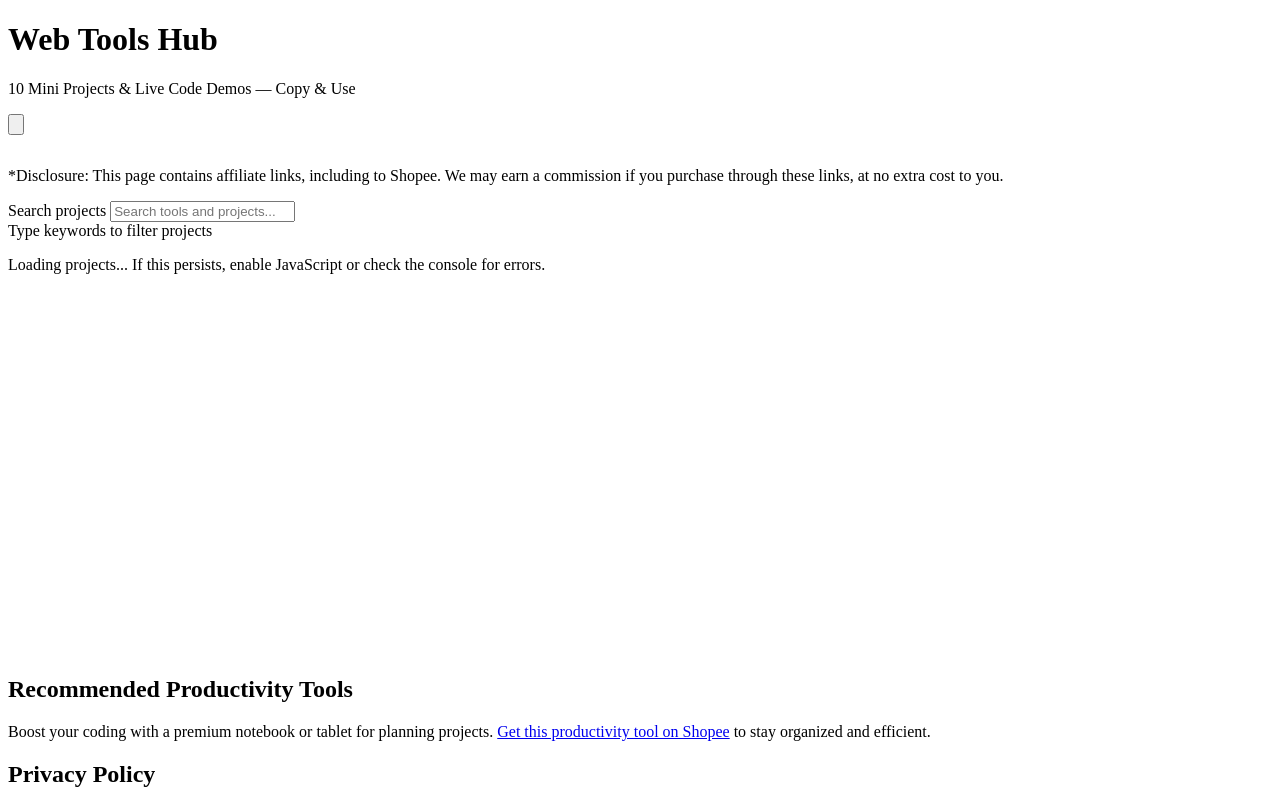
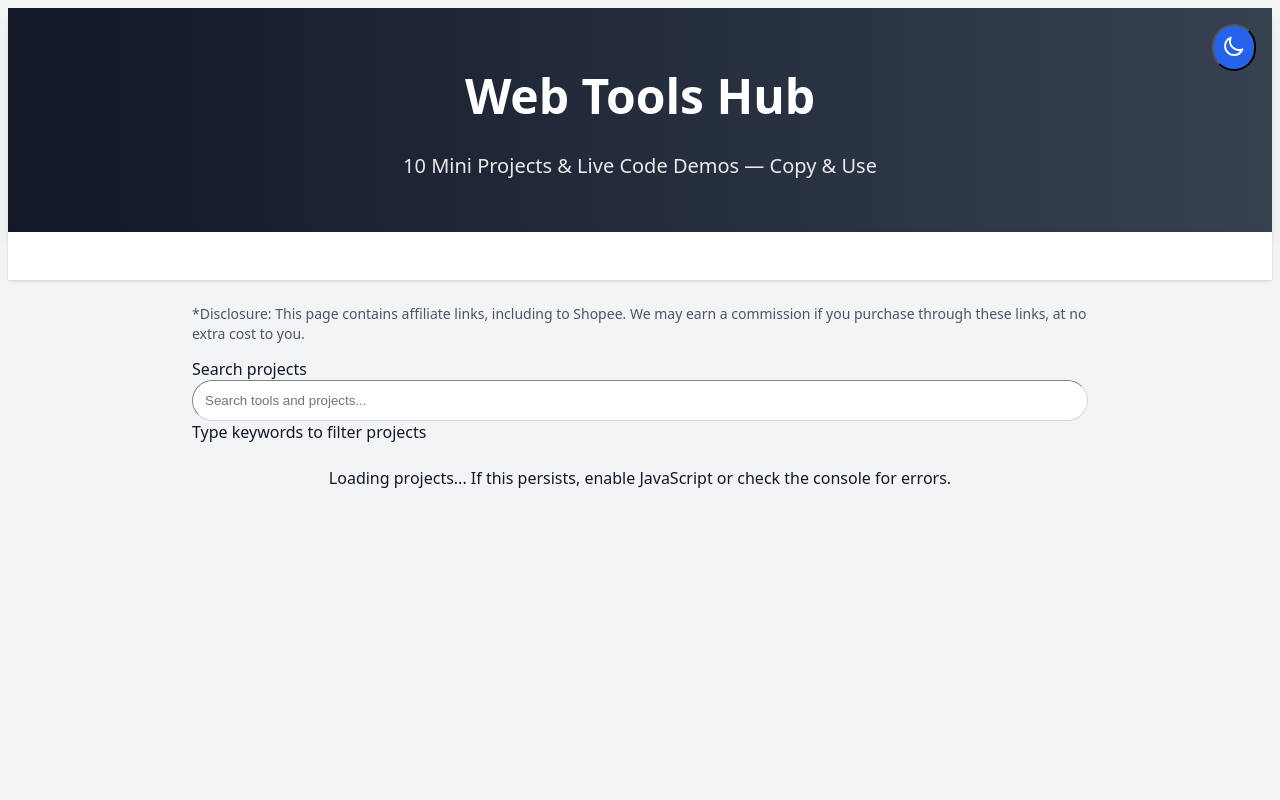
Before and after one commit to ramlalitsharma/StaticLibrary, a plain HTML site: page index.html in a window 1280 px wide. Shown: the top 800 px of the page. Drawn offline with Linux system fonts and the light colour scheme.

Commit message:
Update styles.css

```diff
--- a/styles.css
+++ b/styles.css
@@ -1,4 +1,90 @@
-/* Custom Tailwind Overrides */
+/* Tailwind CSS Subset (Precompiled) */
+.bg-gray-100 { background-color: #f3f4f6; }
+.bg-gray-900 { background-color: #111827; }
+.text-gray-900 { color: #111827; }
+.text-gray-100 { color: #f3f4f6; }
+.font-sans { font-family: ui-sans-serif, system-ui, sans-serif; }
+.transition-colors { transition-property: color, background-color, border-color, fill, stroke; }
+.duration-300 { transition-duration: 300ms; }
+.bg-gradient-to-r { background-image: linear-gradient(to right, var(--tw-gradient-stops)); }
+.from-gray-900 { --tw-gradient-from: #111827; --tw-gradient-stops: var(--tw-gradient-from), var(--tw-gradient-to, rgba(17, 24, 39, 0)); }
+.to-gray-700 { --tw-gradient-to: #374151; }
+.text-white { color: #ffffff; }
+.text-center { text-align: center; }
+.py-8 { padding-top: 2rem; padding-bottom: 2rem; }
+.shadow-lg { box-shadow: 0 10px 15px -3px rgba(0, 0, 0, 0.1), 0 4px 6px -2px rgba(0, 0, 0, 0.05); }
+.relative { position: relative; }
+.text-4xl { font-size: 2.25rem; line-height: 2.5rem; }
+.md\:text-5xl { @media (min-width: 768px) { font-size: 3rem; line-height: 1; } }
+.font-bold { font-weight: 700; }
+.text-lg { font-size: 1.125rem; line-height: 1.75rem; }
+.md\:text-xl { @media (min-width: 768px) { font-size: 1.25rem; line-height: 1.75rem; } }
+.mt-2 { margin-top: 0.5rem; }
+.opacity-90 { opacity: 0.9; }
+.absolute { position: absolute; }
+.top-4 { top: 1rem; }
+.right-4 { right: 1rem; }
+.bg-blue-600 { background-color: #2563eb; }
+.rounded-full { border-radius: 9999px; }
+.p-2 { padding: 0.5rem; }
+.hover\:bg-blue-700:hover { background-color: #1d4ed8; }
+.transition-transform { transition-property: transform; }
+.w-6 { width: 1.5rem; }
+.h-6 { height: 1.5rem; }
+.fill-none { fill: none; }
+.stroke-current { stroke: currentColor; }
+.bg-white { background-color: #ffffff; }
+.bg-gray-800 { background-color: #1f2937; }
+.shadow { box-shadow: 0 1px 3px 0 rgba(0, 0, 0, 0.1), 0 1px 2px 0 rgba(0, 0, 0, 0.06); }
+.sticky { position: sticky; }
+.top-0 { top: 0; }
+.z-50 { z-index: 50; }
+.py-4 { padding-top: 1rem; padding-bottom: 1rem; }
+.flex { display: flex; }
+.flex-wrap { flex-wrap: wrap; }
+.gap-2 { gap: 0.5rem; }
+.justify-center { justify-content: center; }
+.max-w-6xl { max-width: 72rem; }
+.mx-auto { margin-left: auto; margin-right: auto; }
+.overflow-x-auto { overflow-x: auto; }
+.px-4 { padding-left: 1rem; padding-right: 1rem; }
+.max-w-4xl { max-width: 56rem; }
+.my-6 { margin-top: 1.5rem; margin-bottom: 1.5rem; }
+.text-sm { font-size: 0.875rem; line-height: 1.25rem; }
+.text-gray-600 { color: #4b5563; }
+.text-gray-400 { color: #9ca3af; }
+.w-full { width: 100%; }
+.p-3 { padding: 0.75rem; }
+.rounded { border-radius: 0.25rem; }
+.border { border-width: 1px; }
+.border-gray-300 { border-color: #d1d5db; }
+.border-gray-600 { border-color: #4b5563; }
+.focus\:ring-2:focus { box-shadow: 0 0 0 2px rgba(0, 0, 0, 0.05); }
+.focus\:ring-blue-500:focus { box-shadow: 0 0 0 2px #3b82f6; }
+.focus\:outline-none:focus { outline: none; }
+.mt-1 { margin-top: 0.25rem; }
+.hidden { display: none; }
+.space-y-6 > :not([hidden]) ~ :not([hidden]) { margin-top: 1.5rem; }
+.pb-16 { padding-bottom: 4rem; }
+.p-6 { padding: 1.5rem; }
+.mb-6 { margin-bottom: 1.5rem; }
+.text-2xl { font-size: 1.5rem; line-height: 2rem; }
+.mb-4 { margin-bottom: 1rem; }
+.text-gray-700 { color: #374151; }
+.text-gray-300 { color: #d1d5db; }
+.text-blue-600 { color: #2563eb; }
+.hover\:underline:hover { text-decoration: underline; }
+.bg-gray-200 { background-color: #e5e7eb; }
+.bg-gray-700 { background-color: #374151; }
+.p-4 { padding: 1rem; }
+.py-6 { padding-top: 1.5rem; padding-bottom: 1.5rem; }
+.text-blue-400 { color: #60a5fa; }
+.fixed { position: fixed; }
+.bottom-6 { bottom: 1.5rem; }
+.right-6 { right: 1.5rem; }
+.p-3 { padding: 0.75rem; }
+
+/* Custom Styles */
 .project {
   transition: transform 0.3s ease, box-shadow 0.3s ease;
 }
@@ -18,6 +104,9 @@
 .nav-link:hover {
   background: #2563eb;
   transform: scale(1.05);
+}
+.copy-btn {
+  transition: transform 0.2s ease;
 }
 .copy-btn:hover {
   transform: scale(1.05);
@@ -62,3 +151,12 @@ html {
 #projects-container:has(.project) #loading-message {
   display: none;
 }
+.blur-md {
+  filter: blur(8px);
+}
+.transition-all {
+  transition-property: all;
+}
+.duration-500 {
+  transition-duration: 500ms;
+}
```
